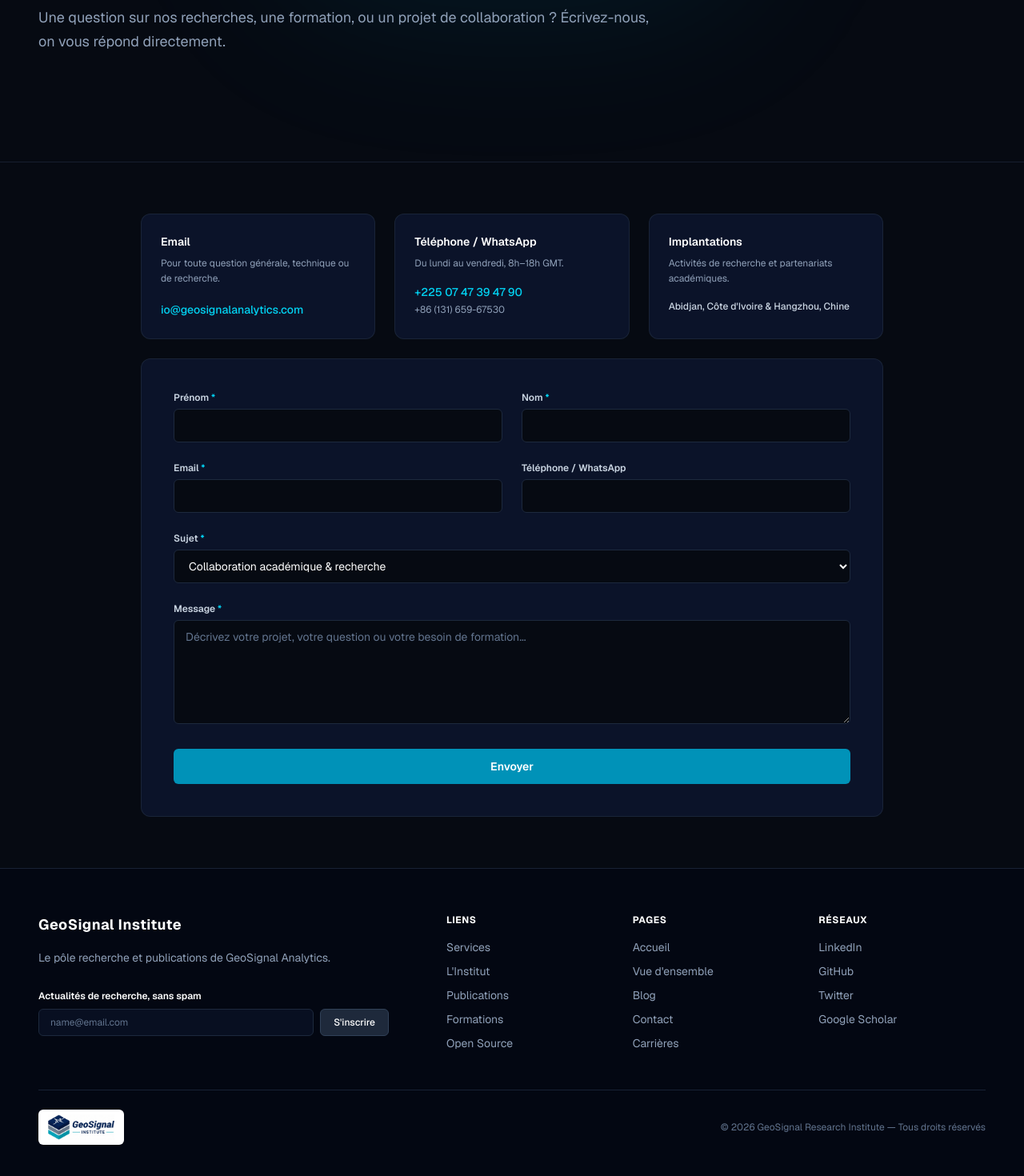
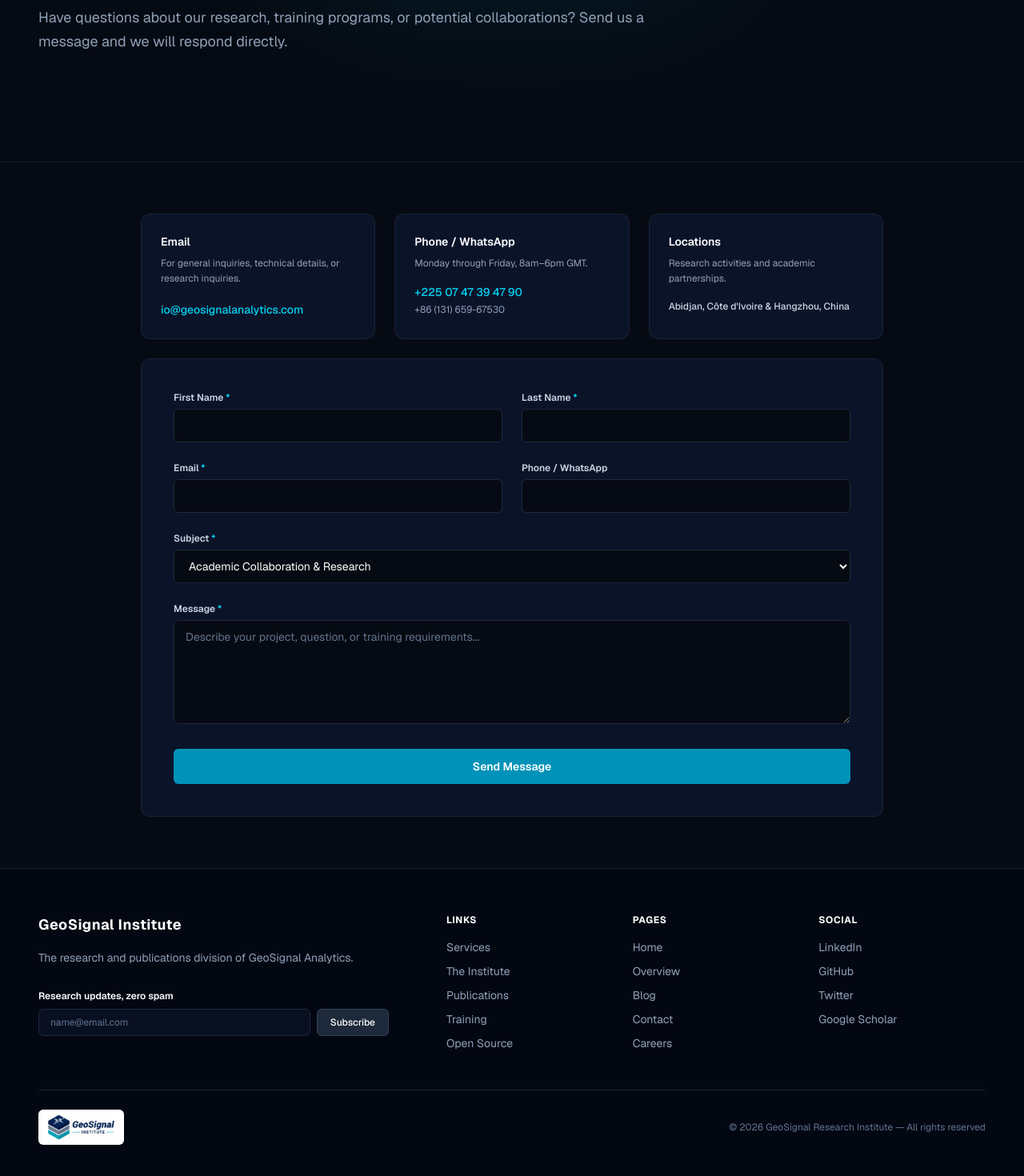
Before and after one commit to geosignalanalytics/geosignal-analytics, a Next.js app: page /contact in a window 1280 px wide. Shown: the part 360-1830 px from the top of the page at 80% size. Built offline with nearby package versions, Linux system fonts and the light colour scheme.

Commit message:
Mise à jour de la page de services

```diff
--- a/app/contact/page.tsx
+++ b/app/contact/page.tsx
@@ -99,10 +99,10 @@
         setIsSubmitted(true);
       } else {
         const data = await response.json();
-        setErrorMessage(data?.error || "Un problème est survenu à l'envoi. Réessayez.");
+        setErrorMessage(data?.error || "An error occurred while sending. Please try again.");
       }
     } catch (error) {
-      setErrorMessage('Connexion impossible. Vérifiez votre réseau et réessayez.');
+      setErrorMessage('Connection failed. Please check your network and try again.');
     } finally {
       setIsSubmitting(false);
     }
@@ -240,14 +240,14 @@
         <div className="relative mx-auto max-w-7xl">
           <div className="max-w-3xl">
             <p className="text-xs font-semibold uppercase tracking-[0.14em] text-cyan-500 mb-5">
-              Contact
+              Contact Us
             </p>
             <h1 className="text-[2.3rem] leading-[1.12] sm:text-5xl md:text-6xl font-bold tracking-tight text-white mb-5">
-              Contactez l&apos;équipe de l&apos;Institut
+              Get in Touch with the Institute Team
             </h1>
             <p className="text-slate-400 text-base md:text-lg leading-relaxed mb-2">
-              Une question sur nos recherches, une formation, ou un projet de collaboration ?
-              Écrivez-nous, on vous répond directement.
+              Have questions about our research, training programs, or potential collaborations?
+              Send us a message and we will respond directly.
             </p>
           </div>
         </div>
@@ -261,7 +261,7 @@
           <div className="bg-[#0b1329] border border-slate-800/80 rounded-xl p-6">
             <h3 className="text-white font-semibold text-sm mb-2">Email</h3>
             <p className="text-slate-400 text-xs leading-relaxed mb-4">
-              Pour toute question générale, technique ou de recherche.
+              For general inquiries, technical details, or research inquiries.
             </p>
             <a href="mailto:io@geosignalanalytics.com" className="text-cyan-400 text-xs sm:text-sm font-medium hover:text-cyan-300 transition-colors break-all">
               io@geosignalanalytics.com
@@ -269,9 +269,9 @@
           </div>
 
           <div className="bg-[#0b1329] border border-slate-800/80 rounded-xl p-6">
-            <h3 className="text-white font-semibold text-sm mb-2">Téléphone / WhatsApp</h3>
+            <h3 className="text-white font-semibold text-sm mb-2">Phone / WhatsApp</h3>
             <p className="text-slate-400 text-xs leading-relaxed mb-4">
-              Du lundi au vendredi, 8h–18h GMT.
+              Monday through Friday, 8am–6pm GMT.
             </p>
             <div className="space-y-1">
               <p className="text-cyan-400 text-xs sm:text-sm font-medium">+225 07 47 39 47 90</p>
@@ -280,12 +280,12 @@
           </div>
 
           <div className="bg-[#0b1329] border border-slate-800/80 rounded-xl p-6">
-            <h3 className="text-white font-semibold text-sm mb-2">Implantations</h3>
+            <h3 className="text-white font-semibold text-sm mb-2">Locations</h3>
             <p className="text-slate-400 text-xs leading-relaxed mb-4">
-              Activités de recherche et partenariats académiques.
+              Research activities and academic partnerships.
             </p>
             <p className="text-slate-300 text-xs font-medium">
-              Abidjan, Côte d&apos;Ivoire &amp; Hangzhou, Chine
+              Abidjan, Côte d&apos;Ivoire &amp; Hangzhou, China
             </p>
           </div>
         </div>
@@ -297,9 +297,9 @@
               <div className="w-14 h-14 bg-emerald-500/10 border border-emerald-500/20 rounded-full flex items-center justify-center text-emerald-400 mx-auto text-xl">
                 ✓
               </div>
-              <h3 className="text-xl font-bold text-white">Message envoyé</h3>
+              <h3 className="text-xl font-bold text-white">Message Sent</h3>
               <p className="text-slate-400 text-sm max-w-md mx-auto leading-relaxed">
-                Merci pour votre message. Notre équipe le lira et reviendra vers vous rapidement.
+                Thank you for reaching out. Our team will review your message and get back to you shortly.
               </p>
               <button
                 onClick={() => {
@@ -308,7 +308,7 @@
                 }}
                 className="mt-2 rounded-md border border-slate-700 px-5 py-2 text-xs font-medium text-slate-200 hover:border-slate-500 hover:text-white transition-colors"
               >
-                Envoyer un autre message
+                Send another message
               </button>
             </div>
           ) : (
@@ -322,7 +322,7 @@
               <div className="grid grid-cols-1 md:grid-cols-2 gap-6">
                 <div className="space-y-1.5">
                   <label htmlFor="firstName" className="block text-xs font-semibold text-slate-300">
-                    Prénom <span className="text-cyan-400">*</span>
+                    First Name <span className="text-cyan-400">*</span>
                   </label>
                   <input
                     type="text"
@@ -337,7 +337,7 @@
 
                 <div className="space-y-1.5">
                   <label htmlFor="lastName" className="block text-xs font-semibold text-slate-300">
-                    Nom <span className="text-cyan-400">*</span>
+                    Last Name <span className="text-cyan-400">*</span>
                   </label>
                   <input
                     type="text"
@@ -369,7 +369,7 @@
 
                 <div className="space-y-1.5">
                   <label htmlFor="phone" className="block text-xs font-semibold text-slate-300">
-                    Téléphone / WhatsApp
+                    Phone / WhatsApp
                   </label>
                   <input
                     type="tel"
@@ -384,7 +384,7 @@
 
               <div className="space-y-1.5">
                 <label htmlFor="subject" className="block text-xs font-semibold text-slate-300">
-                  Sujet <span className="text-cyan-400">*</span>
+                  Subject <span className="text-cyan-400">*</span>
                 </label>
                 <select
                   id="subject"
@@ -393,10 +393,10 @@
                   onChange={handleChange}
                   className="w-full rounded-md border border-slate-800 bg-[#060a12] px-3.5 py-2.5 text-sm text-white focus:border-cyan-500 focus:outline-none transition-colors"
                 >
-                  <option value="Research Collaboration">Collaboration académique &amp; recherche</option>
-                  <option value="Training & Courses">Formations &amp; ateliers</option>
-                  <option value="Consultancy & Software">Traitement de données DAS &amp; conseil</option>
-                  <option value="General Inquiry">Autre demande</option>
+                  <option value="Research Collaboration">Academic Collaboration &amp; Research</option>
+                  <option value="Training & Courses">Training &amp; Workshops</option>
+                  <option value="Consultancy & Software">DAS Data Processing &amp; Consultancy</option>
+                  <option value="General Inquiry">General Inquiry</option>
                 </select>
               </div>
 
@@ -408,7 +408,7 @@
                   id="message"
                   name="message"
                   rows={5}
-                  placeholder="Décrivez votre projet, votre question ou votre besoin de formation..."
+                  placeholder="Describe your project, question, or training requirements..."
                   value={formData.message}
                   onChange={handleChange}
                   className="w-full rounded-md border border-slate-800 bg-[#060a12] px-3.5 py-2.5 text-sm text-white placeholder-slate-500 focus:border-cyan-500 focus:outline-none transition-colors resize-y min-h-[130px]"
@@ -427,10 +427,10 @@
                       <circle className="opacity-25" cx="12" cy="12" r="10" stroke="currentColor" strokeWidth="4"></circle>
                       <path className="opacity-75" fill="currentColor" d="M4 12a8 8 0 018-8V0C5.373 0 0 5.373 0 12h4zm2 5.291A7.962 7.962 0 014 12H0c0 3.042 1.135 5.824 3 7.938l3-2.647z"></path>
                     </svg>
-                    Envoi en cours...
+                    Sending...
                   </>
                 ) : (
-                  'Envoyer'
+                  'Send Message'
                 )}
               </button>
             </form>
@@ -450,12 +450,12 @@
                 GeoSignal Institute
               </h3>
               <p className="text-slate-400 text-xs sm:text-sm leading-relaxed max-w-md">
-                Le pôle recherche et publications de GeoSignal Analytics.
+                The research and publications division of GeoSignal Analytics.
               </p>
 
               <div className="pt-3 space-y-2">
                 <label htmlFor="newsletter-email" className="block text-xs font-semibold text-white">
-                  Actualités de recherche, sans spam
+                  Research updates, zero spam
                 </label>
                 <form onSubmit={(e) => e.preventDefault()} className="flex items-center gap-2 max-w-md">
                   <input
@@ -468,7 +468,7 @@
                     type="submit"
                     className="shrink-0 rounded-md bg-[#1e293b] hover:bg-[#283853] px-4 py-2 text-xs font-medium text-white border border-slate-700 transition-colors"
                   >
-                    S&apos;inscrire
+                    Subscribe
                   </button>
                 </form>
               </div>
@@ -477,13 +477,13 @@
             <div className="lg:col-span-7 grid grid-cols-3 gap-6 text-xs sm:text-sm pt-2 lg:pt-0">
               <div>
                 <h4 className="mb-4 text-xs font-bold uppercase tracking-wider text-white">
-                  Liens
+                  Links
                 </h4>
                 <ul className="space-y-2.5 text-slate-400 list-none p-0 m-0">
                   <li><Link href="/services" className="hover:text-white transition-colors">Services</Link></li>
-                  <li><Link href="/institute/about" className="hover:text-white transition-colors">L&apos;Institut</Link></li>
+                  <li><Link href="/institute/about" className="hover:text-white transition-colors">The Institute</Link></li>
                   <li><Link href="/institute/publications" className="hover:text-white transition-colors">Publications</Link></li>
-                  <li><Link href="/institute/training" className="hover:text-white transition-colors">Formations</Link></li>
+                  <li><Link href="/institute/training" className="hover:text-white transition-colors">Training</Link></li>
                   <li><Link href="/institute/software" className="hover:text-white transition-colors">Open Source</Link></li>
                 </ul>
               </div>
@@ -493,17 +493,17 @@
                   Pages
                 </h4>
                 <ul className="space-y-2.5 text-slate-400 list-none p-0 m-0">
-                  <li><Link href="/" className="hover:text-white transition-colors">Accueil</Link></li>
-                  <li><Link href="/institute" className="hover:text-white transition-colors">Vue d&apos;ensemble</Link></li>
+                  <li><Link href="/" className="hover:text-white transition-colors">Home</Link></li>
+                  <li><Link href="/institute" className="hover:text-white transition-colors">Overview</Link></li>
                   <li><Link href="/institute/blog" className="hover:text-white transition-colors">Blog</Link></li>
                   <li><Link href="/contact" className="hover:text-white transition-colors">Contact</Link></li>
-                  <li><Link href="/institute/careers" className="hover:text-white transition-colors">Carrières</Link></li>
+                  <li><Link href="/institute/careers" className="hover:text-white transition-colors">Careers</Link></li>
                 </ul>
               </div>
 
               <div>
                 <h4 className="mb-4 text-xs font-bold uppercase tracking-wider text-white">
-                  Réseaux
+                  Social
                 </h4>
                 <ul className="space-y-2.5 text-slate-400 list-none p-0 m-0">
                   <li><a href="https://linkedin.com" target="_blank" rel="noopener noreferrer" className="hover:text-white transition-colors">LinkedIn</a></li>
@@ -528,7 +528,7 @@
                 />
               </div>
               <p className="text-slate-500 m-0">
-                © {currentYear ?? 2026} GeoSignal Research Institute — Tous droits réservés
+                © {currentYear ?? 2026} GeoSignal Research Institute — All rights reserved
               </p>
             </div>
           </div>
```
